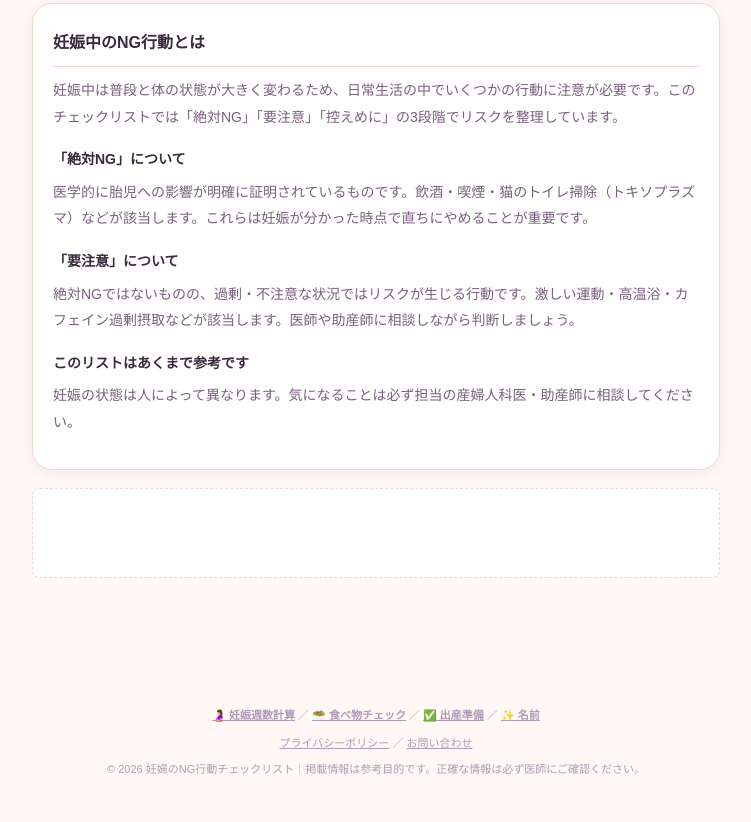
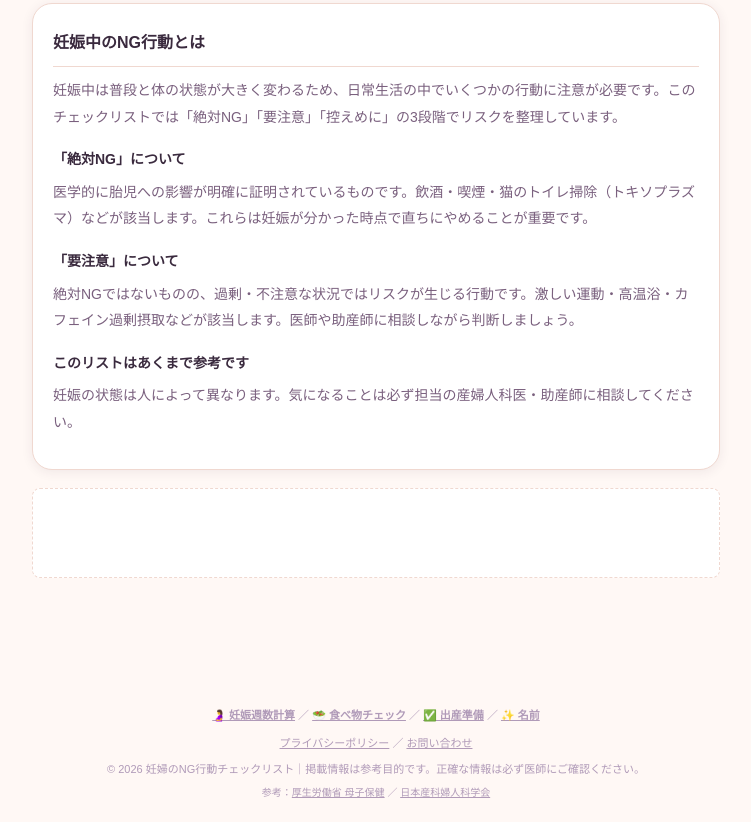
Before and after one commit to nakadairr/ninpu-ng-check, a plain HTML site: page index.html in a window 1280 px wide. Shown: the part 2176-2998 px from the top of the page, without its empty margins (264-1015 px from the left). Before the commit the page ends 2976 px from the top, so only its background shows below. Drawn offline with Linux system fonts and the light colour scheme.

Commit message:
Add YMYL disclaimer with official health authority links
Co-Authored-By: Claude Sonnet 4.6 <noreply@anthropic.com>

```diff
--- a/index.html
+++ b/index.html
@@ -315,6 +315,7 @@ footer a { color:var(--text3); }
     <a href="./contact.html">お問い合わせ</a>
   </p>
   <p style="margin-top:6px;">© 2026 妊婦のNG行動チェックリスト｜掲載情報は参考目的です。正確な情報は必ず医師にご確認ください。</p>
+  <p style="margin-top:4px;font-size:10px;">参考：<a href="https://www.mhlw.go.jp/stf/seisakunitsuite/bunya/kodomo/kodomo_kosodate/boshi-hoken/" target="_blank" rel="noopener">厚生労働省 母子保健</a> ／ <a href="https://www.jsog.or.jp/" target="_blank" rel="noopener">日本産科婦人科学会</a></p>
 </footer>
 
 <script>
```
